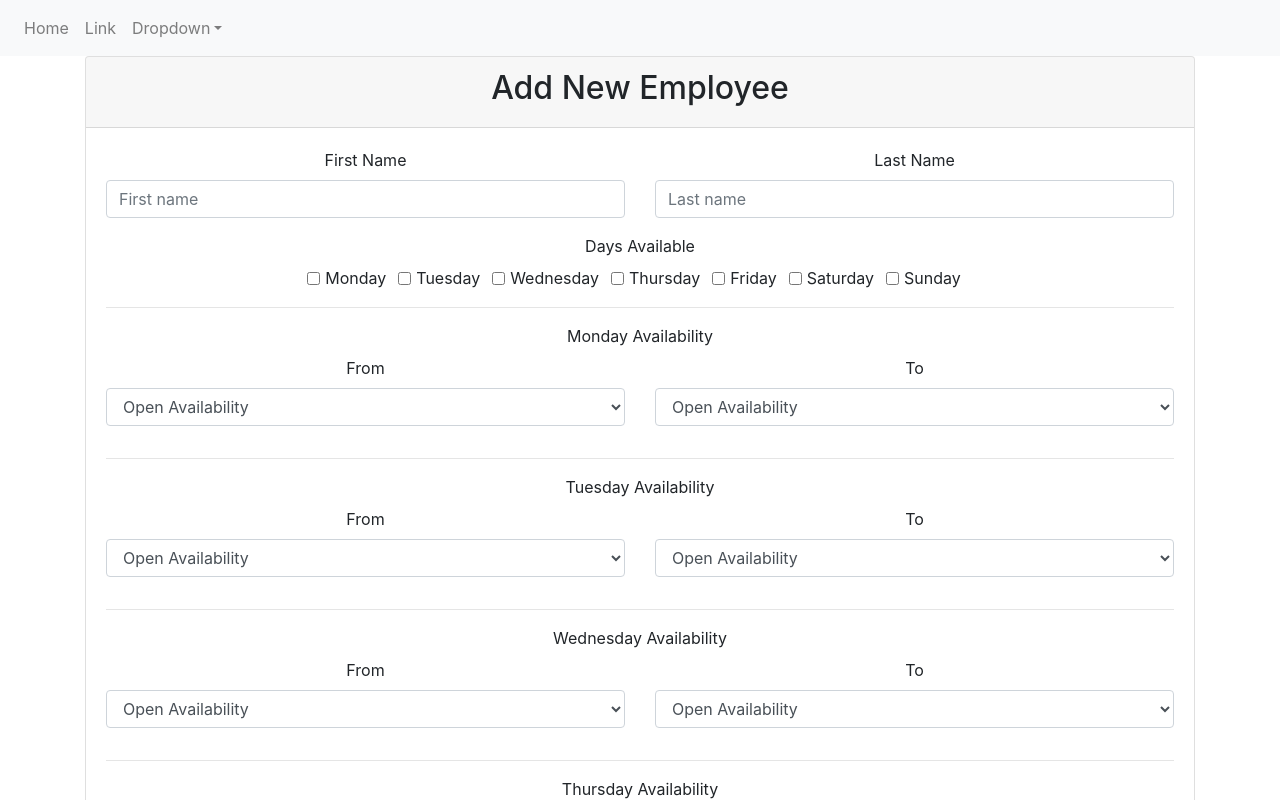
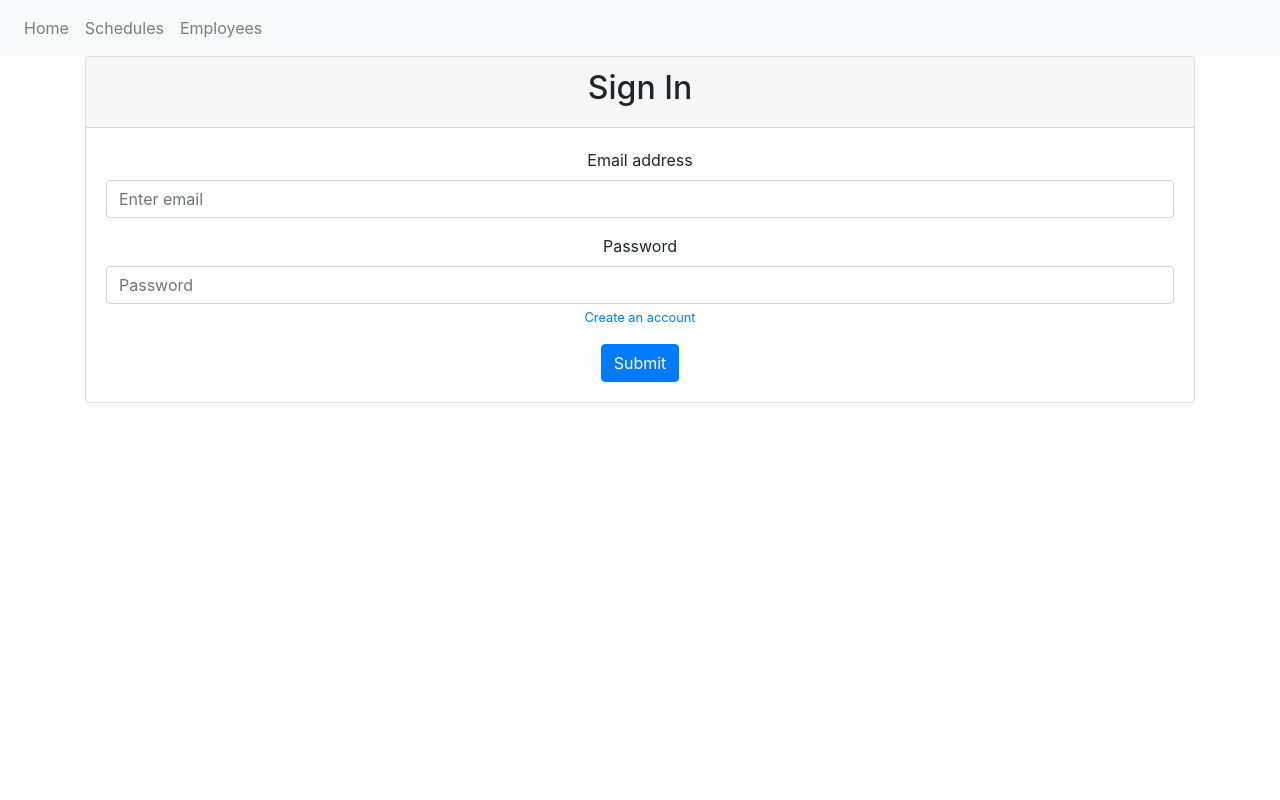
Before and after one commit to Alexx/employee-scheduler, a React (Create React App) app: page / in a window 1280 px wide. Shown: the top 800 px of the page. Built offline with nearby package versions, Linux system fonts and the light colour scheme.

Commit message:
Finish SignInSignUp component.

```diff
--- a/src/App.js
+++ b/src/App.js
@@ -3,13 +3,14 @@ import "./App.css";
 import { Row, Col, Container } from "react-bootstrap";
 import Navibar from "./components/Navibar";
 import AddEmployeeForm from "./components/AddEmployeeForm";
+import SignInSignUp from "./components/SignInSignUp";
 
 function App() {
   return (
     <div className="App">
       <Navibar />
       <Container>
-        <AddEmployeeForm />
+        <SignInSignUp />
       </Container>
     </div>
   );
--- a/src/components/Navibar.js
+++ b/src/components/Navibar.js
@@ -8,18 +8,8 @@ function Navibar() {
       <Navbar.Collapse id="basic-navbar-nav">
         <Nav className="mr-auto">
           <Nav.Link href="#home">Home</Nav.Link>
-          <Nav.Link href="#link">Link</Nav.Link>
-          <NavDropdown title="Dropdown" id="basic-nav-dropdown">
-            <NavDropdown.Item href="#action/3.1">Action</NavDropdown.Item>
-            <NavDropdown.Item href="#action/3.2">
-              Another action
-            </NavDropdown.Item>
-            <NavDropdown.Item href="#action/3.3">Something</NavDropdown.Item>
-            <NavDropdown.Divider />
-            <NavDropdown.Item href="#action/3.4">
-              Separated link
-            </NavDropdown.Item>
-          </NavDropdown>
+          <Nav.Link href="#link">Schedules</Nav.Link>
+          <Nav.Link href="#link">Employees</Nav.Link>
         </Nav>
       </Navbar.Collapse>
     </Navbar>
--- a/src/components/SignInSignUp.js
+++ b/src/components/SignInSignUp.js
@@ -1,28 +1,27 @@
 import React from "react";
+import { Link } from "react-router-dom";
 import { Card, Form, Button } from "react-bootstrap";
 
 function SignInSignUp() {
   return (
     <Card>
       <Card.Header>
-        <h2>Add New Employee</h2>
+        <h2>Sign In</h2>
       </Card.Header>
       <Card.Body>
         <Form>
-          <Row>
-            <Col>
-              <Form.Group controlId="employeeFirstName">
-                <Form.Label>First Name</Form.Label>
-                <Form.Control type="text" placeholder="First name" />
-              </Form.Group>
-            </Col>
-            <Col>
-              <Form.Group controlId="employeeLastName">
-                <Form.Label>Last Name</Form.Label>
-                <Form.Control type="text" placeholder="Last name" />
-              </Form.Group>
-            </Col>
-          </Row>
+          <Form.Group controlId="formBasicEmail">
+            <Form.Label>Email address</Form.Label>
+            <Form.Control type="email" placeholder="Enter email" />
+          </Form.Group>
+
+          <Form.Group controlId="formBasicPassword">
+            <Form.Label>Password</Form.Label>
+            <Form.Control type="password" placeholder="Password" />
+            <Form.Text className="text-muted">
+              <Link>Create an account</Link>
+            </Form.Text>
+          </Form.Group>
           <Button>Submit</Button>
         </Form>
       </Card.Body>
```
